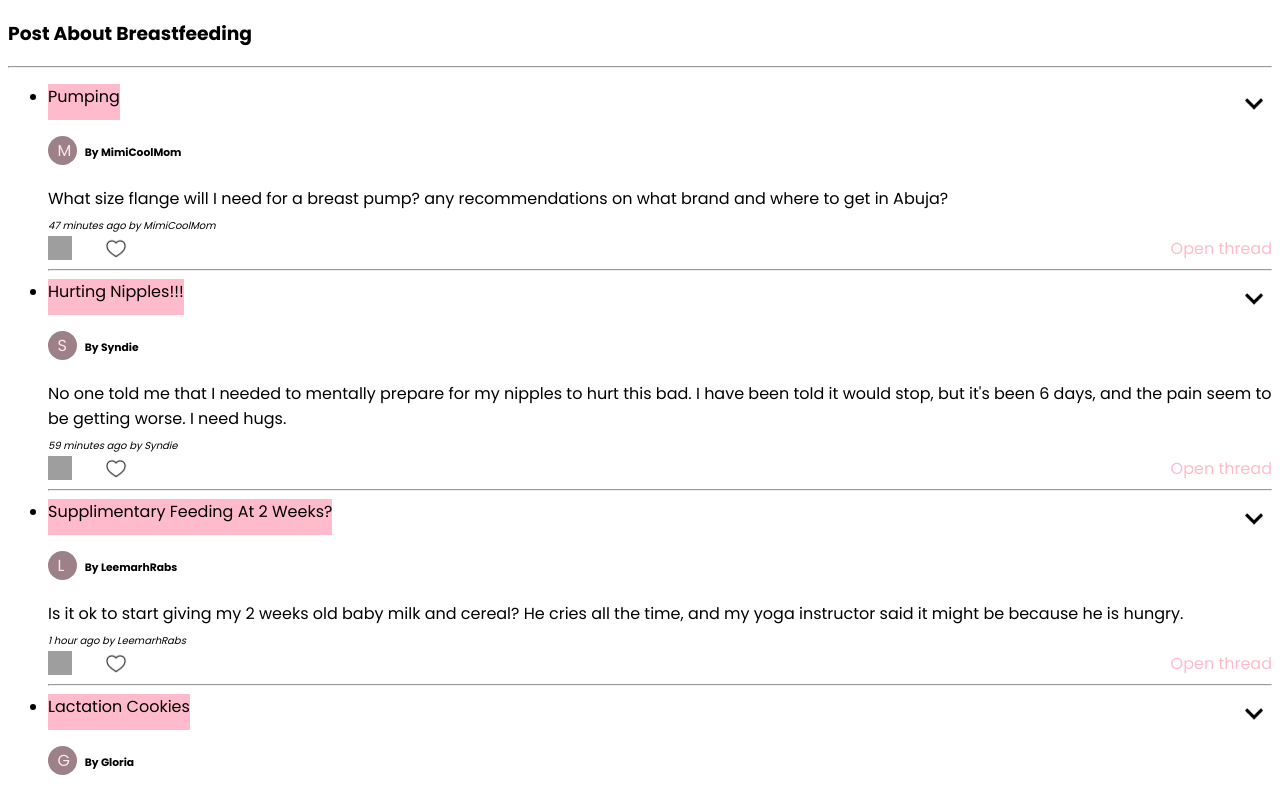
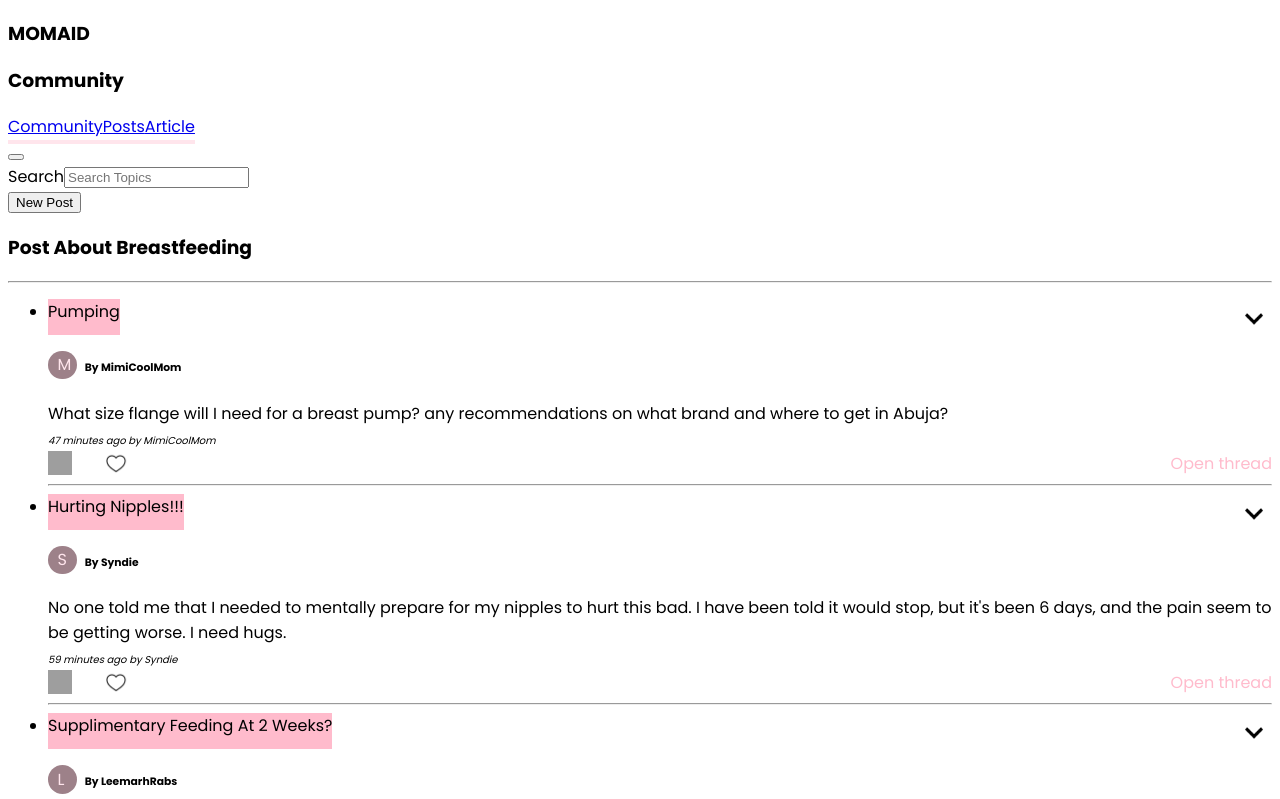
Before and after one commit to SafeEHA/Mom-aid, a React (Vite) app: page / in a window 1280 px wide. Shown: the top 799 px of the page. Built offline with nearby package versions, Linux system fonts and the light colour scheme; grey boxes are pictures that could not be loaded.

Commit message:
added nav bar and search tab without css styling

```diff
--- a/src/App.jsx
+++ b/src/App.jsx
@@ -1,11 +1,15 @@
+import { BrowserRouter } from "react-router-dom";
+import CommPostDetail from "./Components/CommPostDetail";
 import "./App.css";
-import CommPostDetail from "./Components/CommPostDetail";
+
 
 function App() {
   return (
+    <BrowserRouter>
     <div className="container">
       <CommPostDetail />
     </div>
+    </BrowserRouter>
   );
 }
 
--- a/src/Components/CommPostDetail.jsx
+++ b/src/Components/CommPostDetail.jsx
@@ -1,6 +1,11 @@
+import CommunityNav from "./CommunityNav";
+import CommunitySearch from "./CommunitySearch";
+
 function CommPostDetail() {
   return (
     <div className="CommPostDetail">
+      <CommunityNav />
+      <CommunitySearch />
       <div>
         <h3>Post About Breastfeeding</h3>
         <hr />
--- /dev/null
+++ b/src/Components/CommunityNav.jsx
@@ -0,0 +1,40 @@
+import { useState } from "react";
+import { NavLink } from "react-router-dom";
+import CommunityNavMenu from "./CommunityNavMenu";
+
+const CommunityNav = () => {
+  let activeStyle = { padding: "2px 0", borderBottom: "4px solid var(--lightpink)" };
+
+  const [openMenu, setOpenMenu]=useState(false)
+  return (
+    <>
+      <nav className="navbar">
+        <h3>MOMAID</h3>
+        <h3 className="pageHeader">Community</h3>
+        <div className="navtabs">
+          <NavLink
+            style={({ isActive }) => (isActive ? activeStyle : undefined)}
+          >
+            Community
+          </NavLink>
+          <NavLink
+            style={({ isActive }) => (isActive ? activeStyle : undefined)}
+          >
+            Posts
+          </NavLink>
+          <NavLink
+            style={({ isActive }) => (isActive ? activeStyle : undefined)}
+          >
+            Article
+          </NavLink>
+        </div>
+        <button className="hamburgerMenu" onClick={()=>setOpenMenu(m=>!m)}>
+          <span></span> <span></span> <span></span>
+        </button>
+      </nav>
+     {openMenu? <CommunityNavMenu />:null}
+    </>
+  );
+};
+
+export default CommunityNav;
--- /dev/null
+++ b/src/Components/CommunityNavMenu.jsx
@@ -0,0 +1,26 @@
+import { NavLink } from "react-router-dom";
+
+const CommunityNavMenu = () => {
+  let activeStyle = { padding: "2px 0", borderBottom: "4px solid var(--grey)" };
+  return (
+    <ul className="navMenu">
+      <li>
+        <NavLink style={({ isActive }) => (isActive ? activeStyle : undefined)}>
+          Community
+        </NavLink>
+      </li>
+      <li>
+        <NavLink style={({ isActive }) => (isActive ? activeStyle : undefined)}>
+          Posts
+        </NavLink>
+      </li>
+      <li>
+        <NavLink style={({ isActive }) => (isActive ? activeStyle : undefined)}>
+          Article
+        </NavLink>
+      </li>
+    </ul>
+  );
+};
+
+export default CommunityNavMenu;
--- /dev/null
+++ b/src/Components/CommunitySearch.jsx
@@ -0,0 +1,15 @@
+import React from "react";
+
+const CommunitySearch = () => {
+  return (
+    <>
+      <div className="SearchLabel">
+        <label>Search</label>
+        <input type="text" placeholder="Search Topics" />
+      </div>
+      <button className="btn">New Post</button>
+    </>
+  );
+};
+
+export default CommunitySearch;
```
